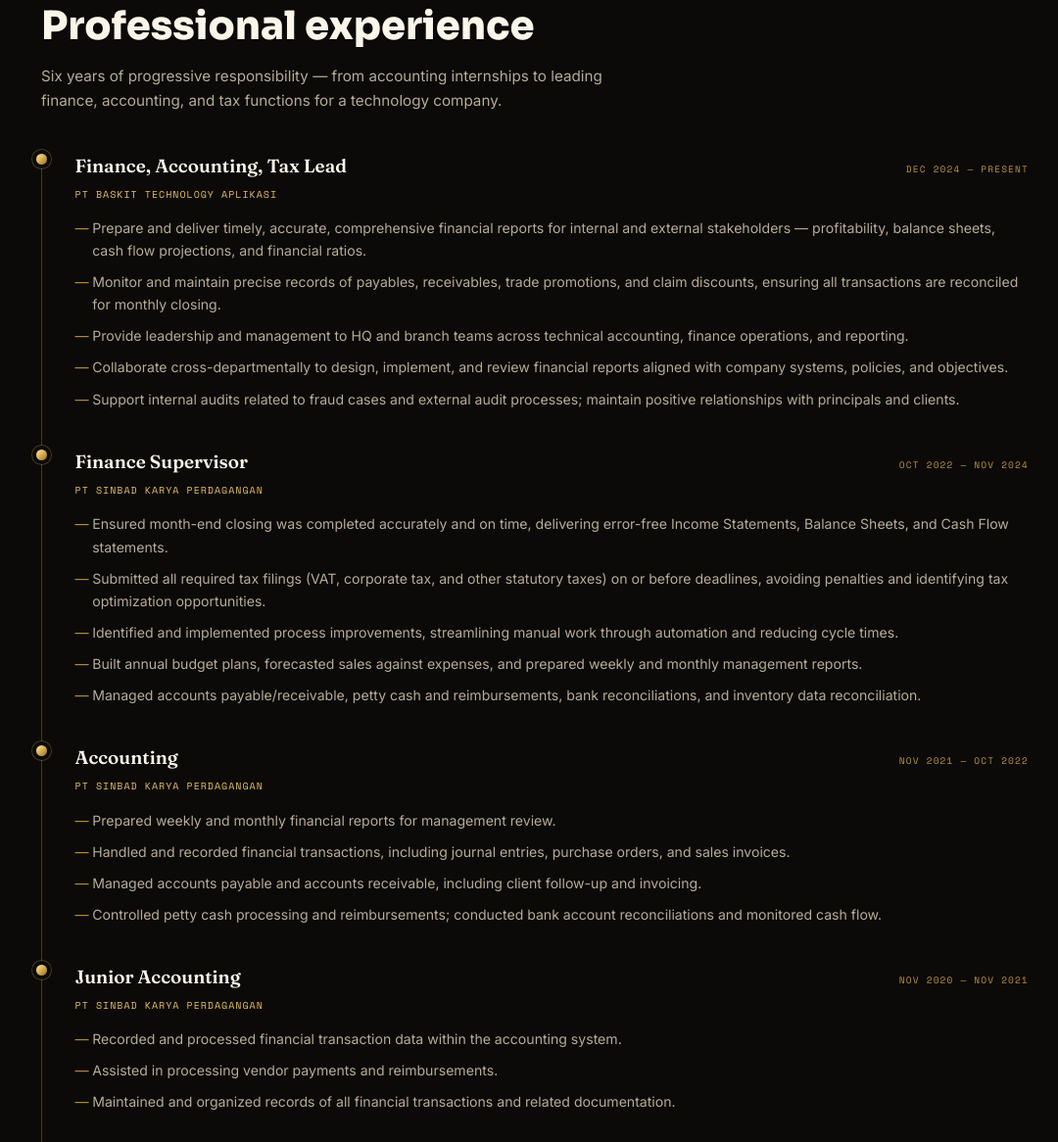
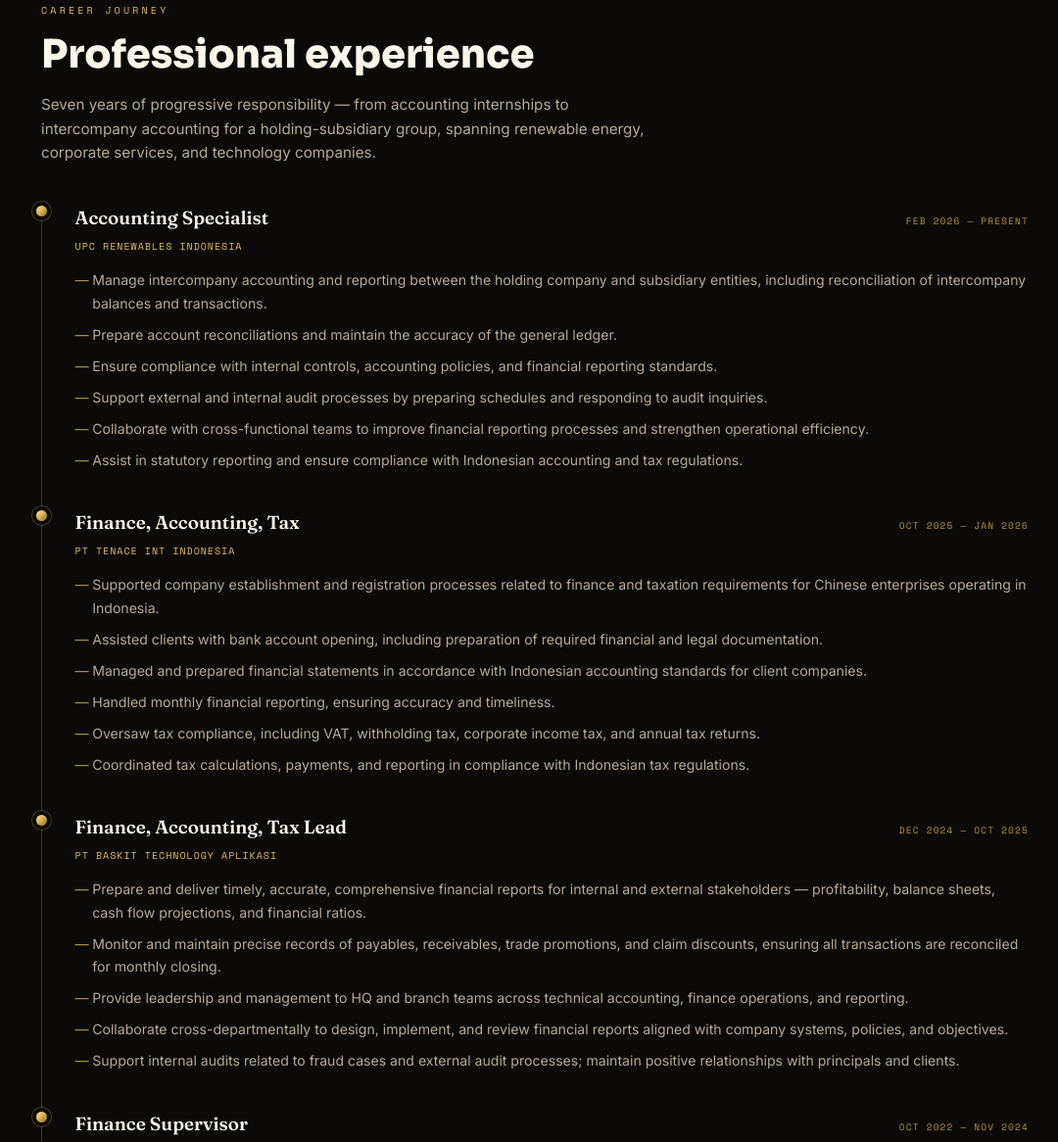
Before and after one commit to awwcorpora/awwcorpora, a plain HTML site: page portfolio-axel.html in a window 1280 px wide. Shown: the part 1003-2169 px from the top of the page at 98% size, without its empty margins (94-1174 px from the left). Drawn offline with nearby package versions, Linux system fonts and the light colour scheme.

Commit message:
Update portfolio-axel.html

```diff
--- a/portfolio-axel.html
+++ b/portfolio-axel.html
@@ -4,8 +4,8 @@
 <meta charset="UTF-8">
 <meta name="viewport" content="width=device-width, initial-scale=1.0">
 <meta name="theme-color" content="#0B0A08">
-<title>Axel Wahyu Wicaksono — Finance, Accounting &amp; Tax Lead | AWW Corpora</title>
-<meta name="description" content="Professional portfolio of Axel Wahyu Wicaksono — Finance, Accounting &amp; Tax Lead with 5+ years of experience in financial reporting, tax compliance, and process automation.">
+<title>Axel Wahyu Wicaksono — Accounting Specialist | AWW Corpora</title>
+<meta name="description" content="Professional portfolio of Axel Wahyu Wicaksono — Accounting Specialist with 5+ years of experience in financial reporting, intercompany accounting, tax compliance, and process automation.">
 <link rel="preconnect" href="https://fonts.googleapis.com">
 <link rel="preconnect" href="https://fonts.gstatic.com" crossorigin>
 <link href="https://fonts.googleapis.com/css2?family=Sora:wght@400;500;600;700;800&family=Fraunces:opsz,wght@9..144,400;9..144,500;9..144,600;9..144,700&family=Inter:wght@300;400;500;600&family=Space+Mono:wght@400;700&display=swap" rel="stylesheet">
@@ -195,8 +195,8 @@
   <div>
     <div class="hero-eyebrow">Finance · Accounting · Tax</div>
     <h1>Axel Wahyu<br>Wicaksono</h1>
-    <div class="hero-role">Finance, Accounting &amp; Tax Lead</div>
-    <p class="hero-summary">Goal-oriented finance and accounting professional with 5+ years leading month-end close, financial reporting, and tax compliance across headquarters and branch operations. Track record of delivering error-free financial statements, on-time statutory filings, and measurable process improvements through automation — backed by strong cross-functional leadership and team management.</p>
+    <div class="hero-role">Accounting Specialist</div>
+    <p class="hero-summary">Goal-oriented finance and accounting professional with 5+ years across renewable energy, corporate services, and technology companies — spanning intercompany accounting for holding-subsidiary structures, month-end close, tax compliance, and cross-border corporate services. Track record of delivering error-free financial statements, on-time statutory filings, and measurable process improvements through automation — backed by strong cross-functional leadership and team management.</p>
     <div class="hero-ctas">
       <a class="btn-primary" href="mailto:axelwahyu10@gmail.com">✉ Email Me</a>
       <a class="btn-ghost" href="https://www.linkedin.com/in/axelwahyu" target="_blank" rel="noopener">in LinkedIn Profile</a>
@@ -213,14 +213,14 @@
     <div class="hero-photo-frame"></div>
     <div class="hero-photo-badge">
       <div class="r1">Founder · AWW Corpora</div>
-      <div class="r2">Finance, Accounting &amp; Tax Lead</div>
+      <div class="r2">Accounting Specialist</div>
     </div>
   </div>
 </div>
 
 <div class="stats-bar">
   <div class="stat-box"><div class="stat-num">5+</div><div class="stat-label">Years Professional<br>Experience</div></div>
-  <div class="stat-box"><div class="stat-num">7</div><div class="stat-label">Roles Across Finance,<br>Accounting &amp; Tax</div></div>
+  <div class="stat-box"><div class="stat-num">9</div><div class="stat-label">Roles Across Finance,<br>Accounting &amp; Tax</div></div>
   <div class="stat-box"><div class="stat-num">3×</div><div class="stat-label">Top Performer<br>Awards</div></div>
   <div class="stat-box"><div class="stat-num">3.77</div><div class="stat-label">GPA · Bachelor's<br>Accounting</div></div>
 </div>
@@ -231,12 +231,40 @@
 <section id="experience">
   <div class="section-label">Career Journey</div>
   <h2 class="section-title">Professional experience</h2>
-  <p class="section-body">Six years of progressive responsibility — from accounting internships to leading finance, accounting, and tax functions for a technology company.</p>
+  <p class="section-body">Seven years of progressive responsibility — from accounting internships to intercompany accounting for a holding-subsidiary group, spanning renewable energy, corporate services, and technology companies.</p>
 
   <div class="timeline">
     <div class="tl-item">
       <div class="tl-dot"></div>
-      <div class="tl-head"><span class="tl-role">Finance, Accounting, Tax Lead</span><span class="tl-date">Dec 2024 — Present</span></div>
+      <div class="tl-head"><span class="tl-role">Accounting Specialist</span><span class="tl-date">Feb 2026 — Present</span></div>
+      <div class="tl-company">UPC Renewables Indonesia</div>
+      <ul class="tl-bullets">
+        <li>Manage intercompany accounting and reporting between the holding company and subsidiary entities, including reconciliation of intercompany balances and transactions.</li>
+        <li>Prepare account reconciliations and maintain the accuracy of the general ledger.</li>
+        <li>Ensure compliance with internal controls, accounting policies, and financial reporting standards.</li>
+        <li>Support external and internal audit processes by preparing schedules and responding to audit inquiries.</li>
+        <li>Collaborate with cross-functional teams to improve financial reporting processes and strengthen operational efficiency.</li>
+        <li>Assist in statutory reporting and ensure compliance with Indonesian accounting and tax regulations.</li>
+      </ul>
+    </div>
+
+    <div class="tl-item">
+      <div class="tl-dot"></div>
+      <div class="tl-head"><span class="tl-role">Finance, Accounting, Tax</span><span class="tl-date">Oct 2025 — Jan 2026</span></div>
+      <div class="tl-company">PT Tenace Int Indonesia</div>
+      <ul class="tl-bullets">
+        <li>Supported company establishment and registration processes related to finance and taxation requirements for Chinese enterprises operating in Indonesia.</li>
+        <li>Assisted clients with bank account opening, including preparation of required financial and legal documentation.</li>
+        <li>Managed and prepared financial statements in accordance with Indonesian accounting standards for client companies.</li>
+        <li>Handled monthly financial reporting, ensuring accuracy and timeliness.</li>
+        <li>Oversaw tax compliance, including VAT, withholding tax, corporate income tax, and annual tax returns.</li>
+        <li>Coordinated tax calculations, payments, and reporting in compliance with Indonesian tax regulations.</li>
+      </ul>
+    </div>
+
+    <div class="tl-item">
+      <div class="tl-dot"></div>
+      <div class="tl-head"><span class="tl-role">Finance, Accounting, Tax Lead</span><span class="tl-date">Dec 2024 — Oct 2025</span></div>
       <div class="tl-company">PT Baskit Technology Aplikasi</div>
       <ul class="tl-bullets">
         <li>Prepare and deliver timely, accurate, comprehensive financial reports for internal and external stakeholders — profitability, balance sheets, cash flow projections, and financial ratios.</li>
@@ -326,11 +354,11 @@
   <div class="skills-grid">
     <div class="skill-card">
       <div class="skill-card-title">Financial Reporting</div>
-      <div class="skill-tags"><span class="skill-tag">Financial Statements</span><span class="skill-tag">Balance Sheet</span><span class="skill-tag">Cash Flow</span><span class="skill-tag">Financial Ratios</span></div>
+      <div class="skill-tags"><span class="skill-tag">Financial Statements</span><span class="skill-tag">Balance Sheet</span><span class="skill-tag">Cash Flow</span><span class="skill-tag">Financial Ratios</span><span class="skill-tag">Intercompany Reconciliation</span></div>
     </div>
     <div class="skill-card">
       <div class="skill-card-title">Tax &amp; Compliance</div>
-      <div class="skill-tags"><span class="skill-tag">e-SPT</span><span class="skill-tag">DJP</span><span class="skill-tag">Coretax</span><span class="skill-tag">VAT</span><span class="skill-tag">Corporate Tax</span><span class="skill-tag">Brevet A&amp;B</span></div>
+      <div class="skill-tags"><span class="skill-tag">e-SPT</span><span class="skill-tag">DJP</span><span class="skill-tag">Coretax</span><span class="skill-tag">VAT</span><span class="skill-tag">Withholding Tax</span><span class="skill-tag">Corporate Tax</span><span class="skill-tag">Brevet A&amp;B</span></div>
     </div>
     <div class="skill-card">
       <div class="skill-card-title">Planning &amp; Analysis</div>
@@ -341,12 +369,16 @@
       <div class="skill-tags"><span class="skill-tag">AP / AR</span><span class="skill-tag">Bank Reconciliation</span><span class="skill-tag">Month-End Close</span><span class="skill-tag">Inventory Recon</span></div>
     </div>
     <div class="skill-card">
+      <div class="skill-card-title">Corporate &amp; Cross-Border Services</div>
+      <div class="skill-tags"><span class="skill-tag">Company Establishment</span><span class="skill-tag">Statutory Registration</span><span class="skill-tag">Bank Account Setup</span><span class="skill-tag">Foreign Enterprise Support</span></div>
+    </div>
+    <div class="skill-card">
       <div class="skill-card-title">Systems &amp; Tools</div>
       <div class="skill-tags"><span class="skill-tag">Accurate</span><span class="skill-tag">Xero</span><span class="skill-tag">Jurnal</span><span class="skill-tag">Paper</span><span class="skill-tag">Moka</span><span class="skill-tag">Bosnet</span><span class="skill-tag">Excel</span></div>
     </div>
     <div class="skill-card">
-      <div class="skill-card-title">Audit</div>
-      <div class="skill-tags"><span class="skill-tag">Internal Audit Support</span><span class="skill-tag">External Audit Support</span><span class="skill-tag">Fraud Case Review</span></div>
+      <div class="skill-card-title">Audit &amp; Controls</div>
+      <div class="skill-tags"><span class="skill-tag">Internal Controls</span><span class="skill-tag">Internal Audit Support</span><span class="skill-tag">External Audit Support</span><span class="skill-tag">Fraud Case Review</span></div>
     </div>
   </div>
 
@@ -437,7 +469,7 @@
 
 <footer>
   <a class="foot-back" href="index.html">← Back to AWW Corpora</a>
-  <div class="foot-meta">AXEL WAHYU WICAKSONO · FOUNDER, AWW CORPORA · FINANCE, ACCOUNTING &amp; TAX LEAD</div>
+  <div class="foot-meta">AXEL WAHYU WICAKSONO · FOUNDER, AWW CORPORA · ACCOUNTING SPECIALIST</div>
 </footer>
 
 </body>
```
